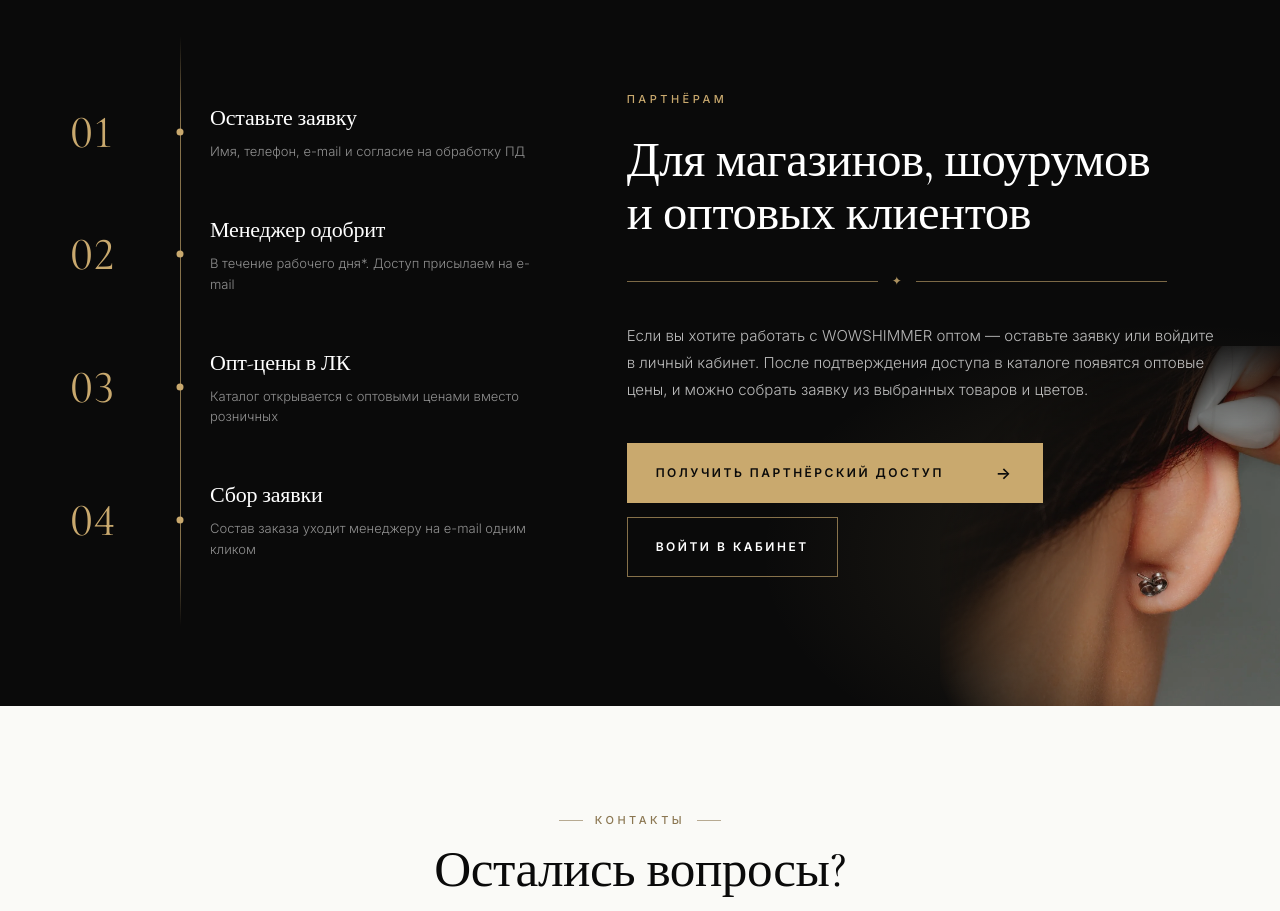
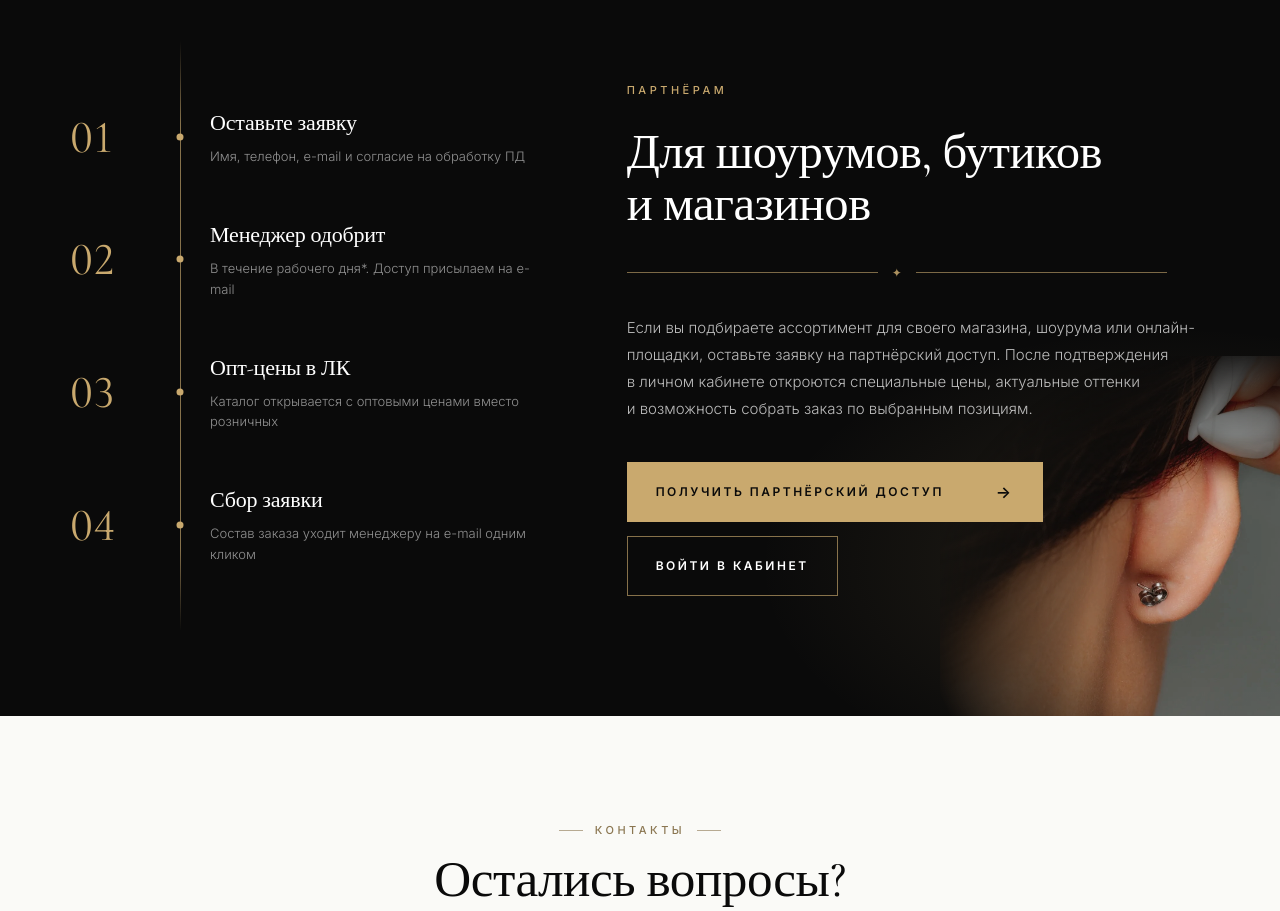
Before and after one commit to ArtemCrazy/WOWSHIMMER, a plain HTML site: page design/a/index.html in a window 1280 px wide. Shown: the part 4640-5551 px from the top of the page. Drawn offline with nearby package versions, Linux system fonts and the light colour scheme.

Commit message:
design(a): partners — update copy (showrooms/boutiques)

```diff
--- a/design/a/index.html
+++ b/design/a/index.html
@@ -1564,16 +1564,17 @@
 
       <div class="partners-right">
         <span class="section-eyebrow">Партнёрам</span>
-        <h2>Для магазинов, шоурумов и&nbsp;оптовых клиентов</h2>
+        <h2>Для шоурумов, бутиков<br>и&nbsp;магазинов</h2>
         <div class="title-divider">
           <span class="line"></span>
           <span class="star">✦</span>
           <span class="line"></span>
         </div>
         <p>
-          Если вы&nbsp;хотите работать с&nbsp;WOWSHIMMER оптом&nbsp;— оставьте заявку
-          или войдите в&nbsp;личный кабинет. После подтверждения доступа в&nbsp;каталоге
-          появятся оптовые цены, и&nbsp;можно собрать заявку из&nbsp;выбранных товаров и&nbsp;цветов.
+          Если вы&nbsp;подбираете ассортимент для&nbsp;своего магазина, шоурума или&nbsp;онлайн-площадки,
+          оставьте заявку на&nbsp;партнёрский доступ. После подтверждения в&nbsp;личном кабинете
+          откроются специальные цены, актуальные оттенки и&nbsp;возможность собрать заказ
+          по&nbsp;выбранным позициям.
         </p>
         <div class="partners-cta">
           <a href="#" class="btn-partner-gold">
```
